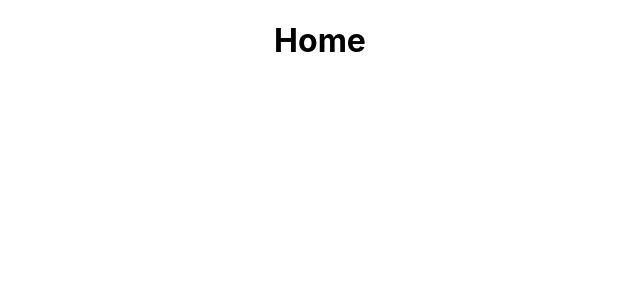
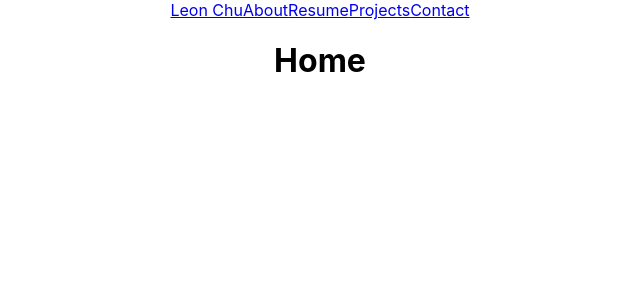
Before and after one commit to ljchu87/portfolio-lab, a React (Create React App) app: page / in a window 1280 px wide. Shown: the top 300 px of the page, without its empty margins (320-960 px from the left). Built offline with nearby package versions, Linux system fonts and the light colour scheme.

Commit message:
Add navbar component

```diff
--- a/src/App.js
+++ b/src/App.jsx
@@ -1,4 +1,5 @@
 import { Routes, Route } from 'react-router-dom'
+import NavBar from './components/NavBar'
 import Home from './pages/Home'
 import About from './pages/About'
 import Contact from './pages/Contact'
@@ -9,6 +10,7 @@ import './App.css';
 function App() {
   return (
     <div className='App'>
+      <NavBar />
       <Routes>
         <Route path='/' element={<Home />} />
         <Route path='about' element={<About />} />
--- /dev/null
+++ b/src/components/NavBar.jsx
@@ -0,0 +1,25 @@
+import { NavLink } from "react-router-dom"
+
+function NavBar() {
+  return (
+      <nav>
+          <NavLink to='/'>
+            Leon Chu
+          </NavLink>
+          <NavLink to='about'>
+            About
+          </NavLink>
+          <NavLink to='resume'>
+            Resume
+          </NavLink>
+          <NavLink to='projects'>
+            Projects
+          </NavLink>
+          <NavLink to='contact'>
+            Contact
+          </NavLink>
+      </nav>
+  )
+}
+
+export default NavBar
```
Also changed, not shown: src/index.jsx (renamed from src/index.js), src/pages/About.jsx (renamed from src/pages/About.js), src/pages/Contact.jsx (renamed from src/pages/Contact.js), src/pages/Home.jsx (renamed from src/pages/Home.js), src/pages/Projects.jsx (renamed from src/pages/Projects.js), src/pages/Resume.jsx (renamed from src/pages/Resume.js).
